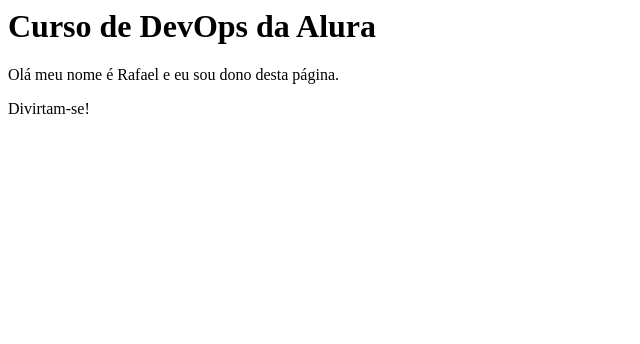
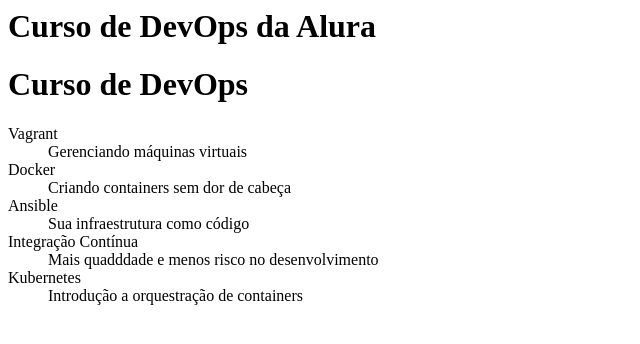
Before and after one commit to rtmesquita/curso-git, a plain HTML site: page index.html in a window 1280 px wide. Shown: the whole page, without its empty margins (0-640 px from the left). Drawn offline with Linux system fonts and the light colour scheme.

Commit message:
Adicionado lista no body

```diff
--- a/index.html
+++ b/index.html
@@ -3,7 +3,22 @@
         <h1>Curso de DevOps da Alura</h1>
     </head>
     <body>
-        <p>Olá meu nome é Rafael e eu sou dono desta página.</p>
-        <p>Divirtam-se!</p>
+	<h1>Curso de DevOps</h1>
+   	 <dl>
+		<dt>Vagrant</dt>
+	        <dd>Gerenciando máquinas virtuais</dd>
+
+		<dt>Docker</dt>
+	        <dd>Criando containers sem dor de cabeça</dd>
+
+		<dt>Ansible</dt>
+	        <dd>Sua infraestrutura como código</dd>
+
+		<dt>Integração Contínua</dt>
+		<dd>Mais quadddade e menos risco no desenvolvimento</dd>
+
+		<dt>Kubernetes</dt>
+		<dd>Introdução a orquestração de containers<dd>
+	</dl>
     </body>
 </html>
```
